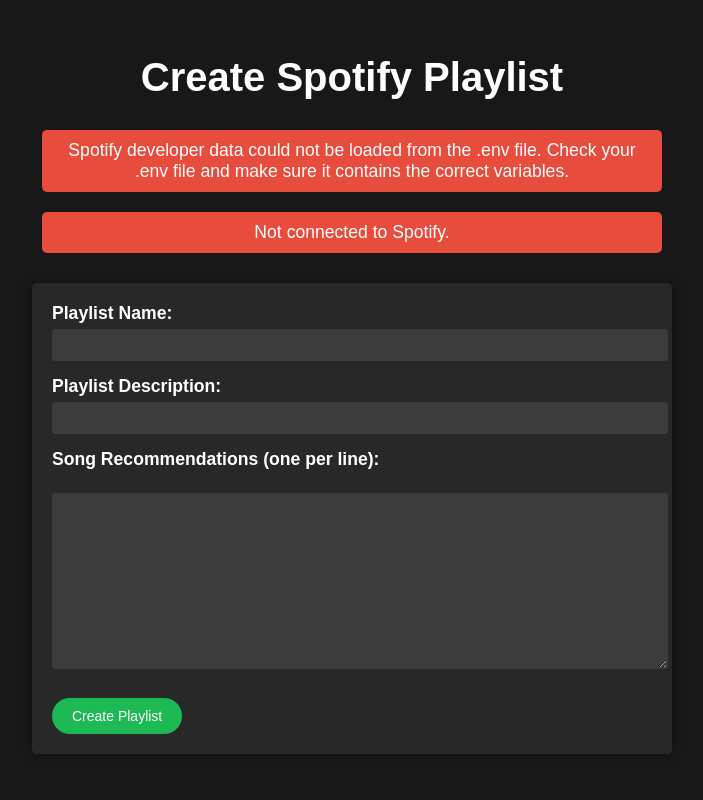
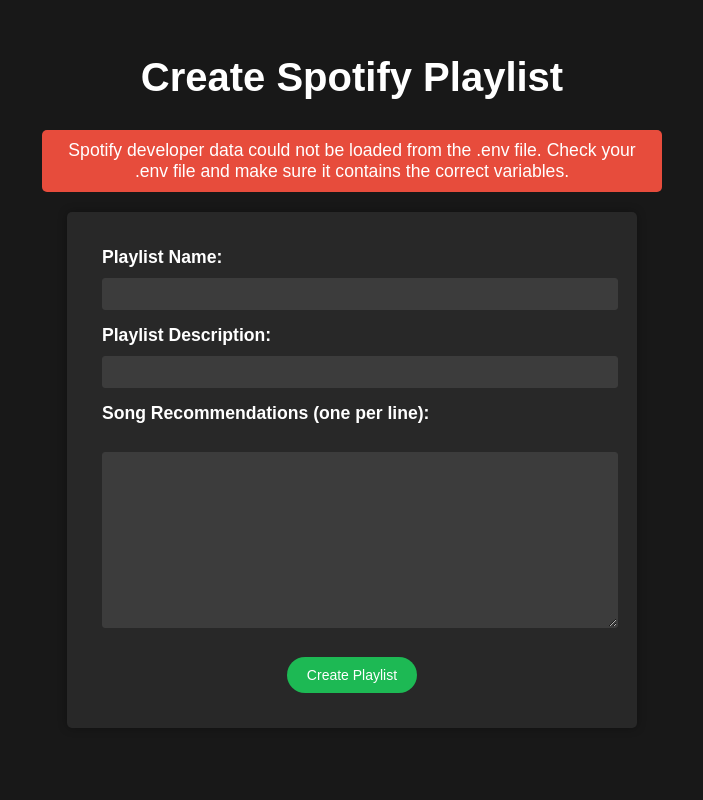
Before and after one commit to w3bdesign/spotify-import, a Flask app: page / in a window 1280 px wide. Shown: the whole page, without its empty margins (288-991 px from the left). Run offline with Flask 3, Linux system fonts and the light colour scheme.

Commit message:
Improve design

```diff
--- a/app.py
+++ b/app.py
@@ -20,25 +20,24 @@ sp_oauth = SpotifyOAuth(
     client_id=client_id,
     client_secret=client_secret,
     redirect_uri=redirect_uri,
-    scope='playlist-modify-public',
-    username=username
+    scope="playlist-modify-public",
+    username=username,
 )
 
-@app.route('/callback')
+
+@app.route("/callback")
 def callback():
-    code = request.args.get('code')
+    code = request.args.get("code")
     if code:
         token_info = sp_oauth.get_access_token(code, as_dict=False)
         if token_info:
-            session['token_info'] = token_info
-            return redirect(url_for('index'))
+            session["token_info"] = token_info
+            return redirect(url_for("index"))
     return "Error: No code provided or token not obtained."
+
 
 @app.route("/", methods=["GET", "POST"])
 def index():
-    # Boolean to check if the user can connect to Spotify
-    connected = False
-
     if request.method == "POST":
         playlist_name = request.form["playlist_name"]
         playlist_description = request.form["playlist_description"]
@@ -53,14 +52,6 @@ def index():
                 username=username,
             )
         )
-
-        try:
-            user_profile = sp.me()
-            print("User er:", user_profile)
-            connected = True
-        except:
-            print("Exception")
-            pass
 
         playlist = sp.user_playlist_create(
             user=username, name=playlist_name, description=playlist_description
@@ -78,21 +69,17 @@ def index():
 
         return redirect(url_for("success", playlist_name=playlist_name))
 
-    # return render_template("index.html")
     return render_template(
         "index.html",
         client_id=client_id,
         client_secret=client_secret,
         redirect_uri=redirect_uri,
-        connected=connected,
     )
-
 
 @app.route("/success")
 def success():
     playlist_name = request.args.get("playlist_name", "")
-    return f"Playlist '{playlist_name}' created successfully!"
-
+    return render_template("success.html", playlist_name=playlist_name)
 
 if __name__ == "__main__":
     app.run(debug=True)
--- a/static/styles.css
+++ b/static/styles.css
@@ -3,6 +3,11 @@ body {
   background-color: #181818;
   padding: 20px;
   color: #fff;
+  display: flex;
+  justify-content: center;
+  align-items: center;
+  min-height: 80vh;
+  flex-direction: column;
 }
 
 h1 {
@@ -14,16 +19,17 @@ h1 {
 
 form {
   background-color: #282828;
-  padding: 20px;
+  padding: 35px;
   border-radius: 5px;
   box-shadow: 0 0 10px rgba(0, 0, 0, 0.3);
   max-width: 600px;
+  min-width: 500px;
   margin: 0 auto;
 }
 
 label {
   display: block;
-  margin-bottom: 5px;
+  margin-bottom: 10px;
   font-weight: bold;
   font-size: 1.1rem;
 }
@@ -106,3 +112,25 @@ textarea:focus {
     background-color: #e74c3c;
     color: #fff;
 }
+
+a {
+    display: inline-block;
+    padding: 20px;
+    background-color: #1D4ED8;
+    color: white;
+    text-decoration: none;
+    border-radius: 5px;
+    margin-top: 20px;
+    transition: background-color 0.4s ease;
+  }
+
+  a:hover {
+    background-color: #3B82F6;
+  }
+
+  .div__submit {
+    display: flex;
+    justify-content: center;
+    width: 100%;
+    justify-items: center;
+  }
--- a/templates/index.html
+++ b/templates/index.html
@@ -9,6 +9,7 @@
     <title>Create Spotify Playlist</title>
   </head>
   <body>
+
     <h1>Create Spotify Playlist</h1>
     {% if client_id and client_secret and redirect_uri %}
     <p class="env-message success">
@@ -18,15 +19,6 @@
     <p class="env-message error">
       Spotify developer data could not be loaded from the .env file. Check your
       .env file and make sure it contains the correct variables.
-    </p>
-    {% endif %}
-    {% if connected %}
-    <p class="spotify-connection-message success">
-      Connected to Spotify successfully.
-    </p>
-    {% else %}
-    <p class="spotify-connection-message error">
-      Not connected to Spotify.
     </p>
     {% endif %}
 
@@ -56,7 +48,7 @@
         required
       ></textarea
       ><br />
-      <input type="submit" value="Create Playlist" />
+      <div class="div__submit"><input type="submit" value="Create Playlist" /></div>
     </form>
   </body>
 </html>
```
Also changed, not shown: templates/success.html (added, +15 -0 lines).
